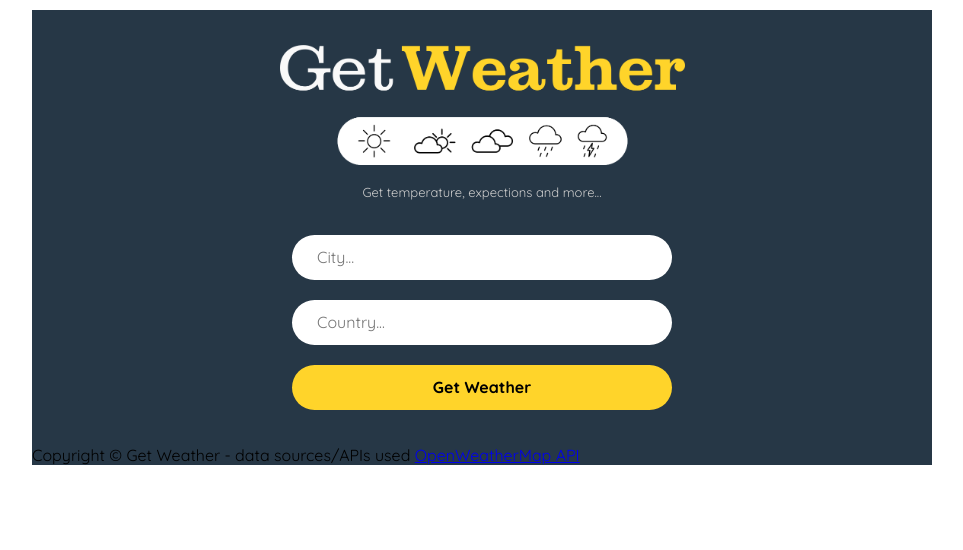
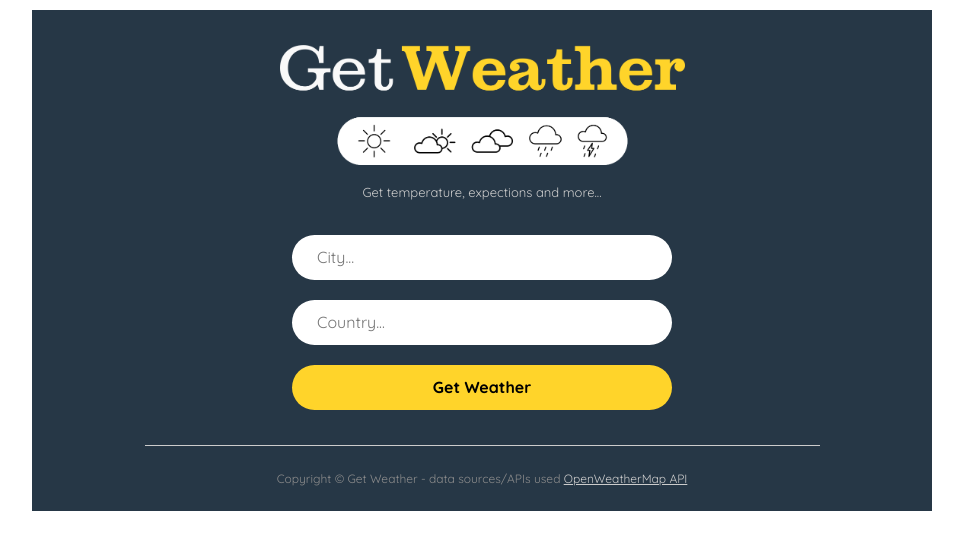
Before and after one commit to sarah27h/react-get-weather-app, a React (Create React App) app: page / in a window 1280 px wide. Shown: the top 550 px of the page, without its empty margins (158-1121 px from the left). Built offline with nearby package versions, Linux system fonts and the light colour scheme.

Commit message:
Style: add styles for <Footer />

```diff
--- a/src/App.css
+++ b/src/App.css
@@ -173,6 +173,22 @@ button {
 }
 
 
+/* start Footer */
+.footer {
+  width: 75%;
+  padding: 25px 10px 25px;
+  text-align: center;
+  margin: auto;
+  border-top: 1px solid #ccc;
+  color: #8c8c8c;
+  font-size: 12px;
+}
+
+.footer a {
+  color: #ccc;
+}
+
+
 /* media queries*/
 /* for medium screens */
 @media screen and (min-width: 501px)and (max-width: 600px) {
```
